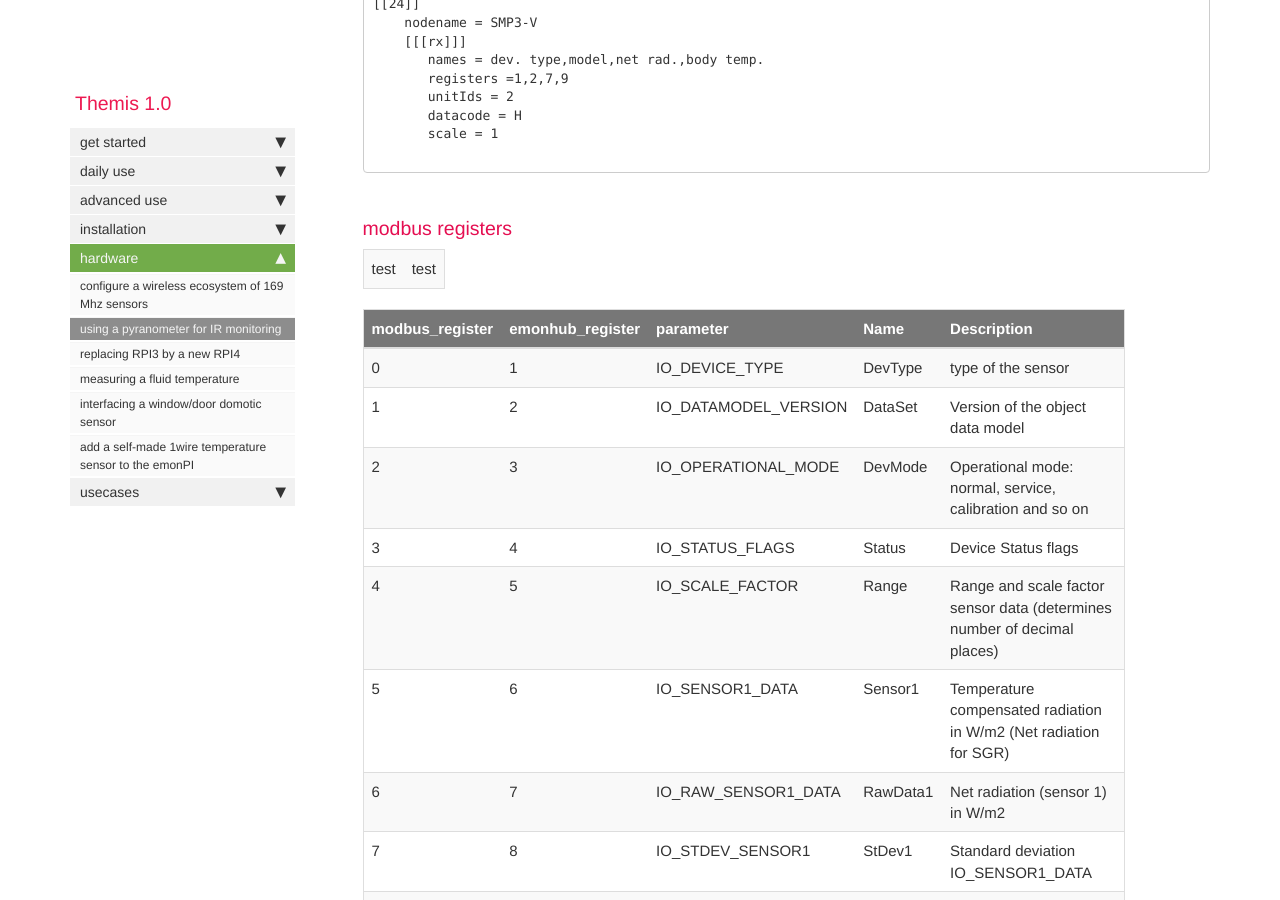
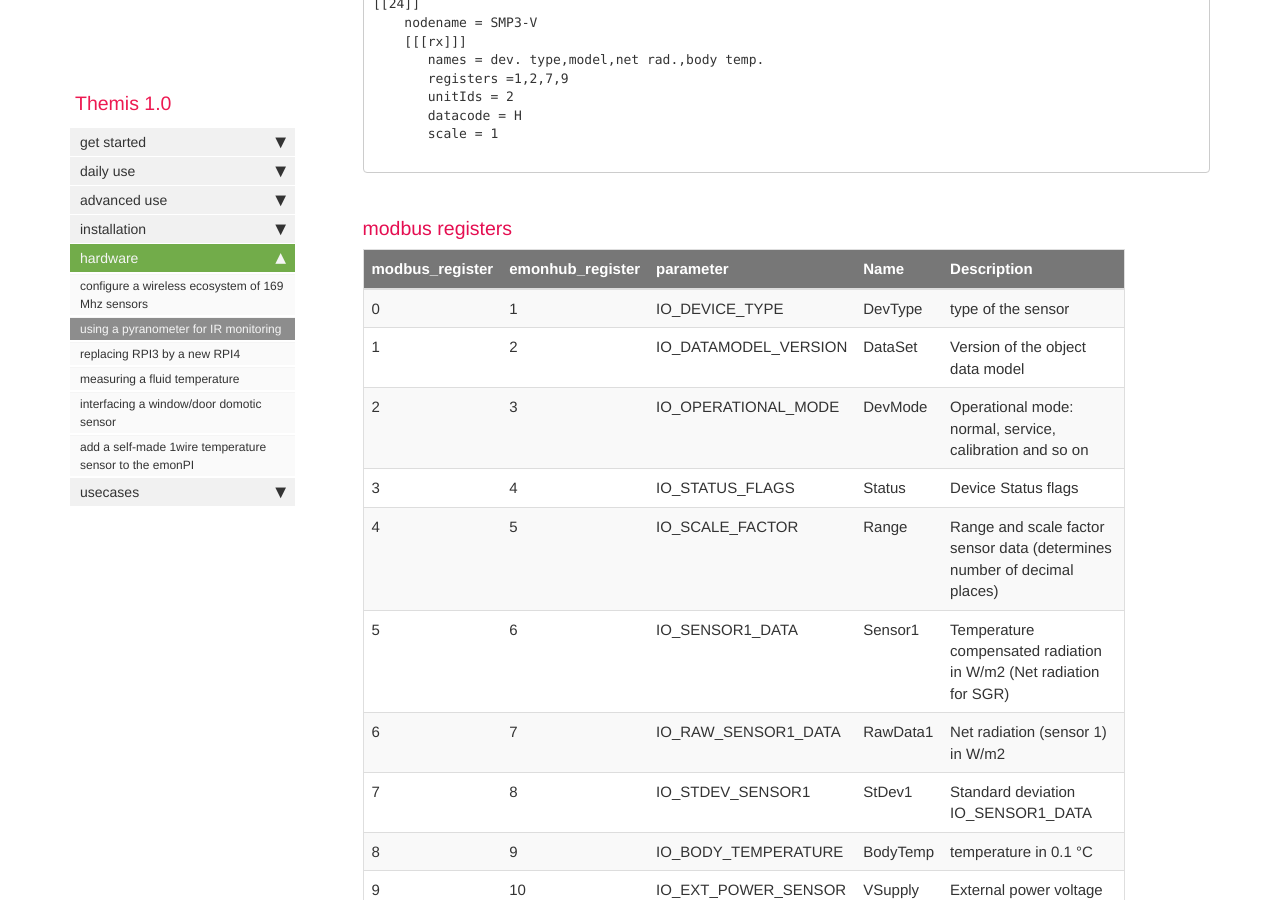
Before and after one commit to dromotherm/documentation, a Jekyll site: the page built from pages/themis/sun/smp3.md, in a window 1280 px wide and 900 px high, scrolled down 2217 px. Built offline with Jekyll 4.4.1, drawn with Linux system fonts in a browser that asks for light colours; comment, search, counter and statistics services are not loaded.

Commit message:
Update smp3.md

```diff
--- a/pages/themis/sun/smp3.md
+++ b/pages/themis/sun/smp3.md
@@ -92,9 +92,6 @@
 ### modbus registers
 
 
-|test|test|
-
-
 | modbus_register| emonhub_register | parameter | Name | Description |
 |--------|--------|--------|--------|--------|
 | 0 | 1 | IO_DEVICE_TYPE | DevType | type of the sensor |
```
